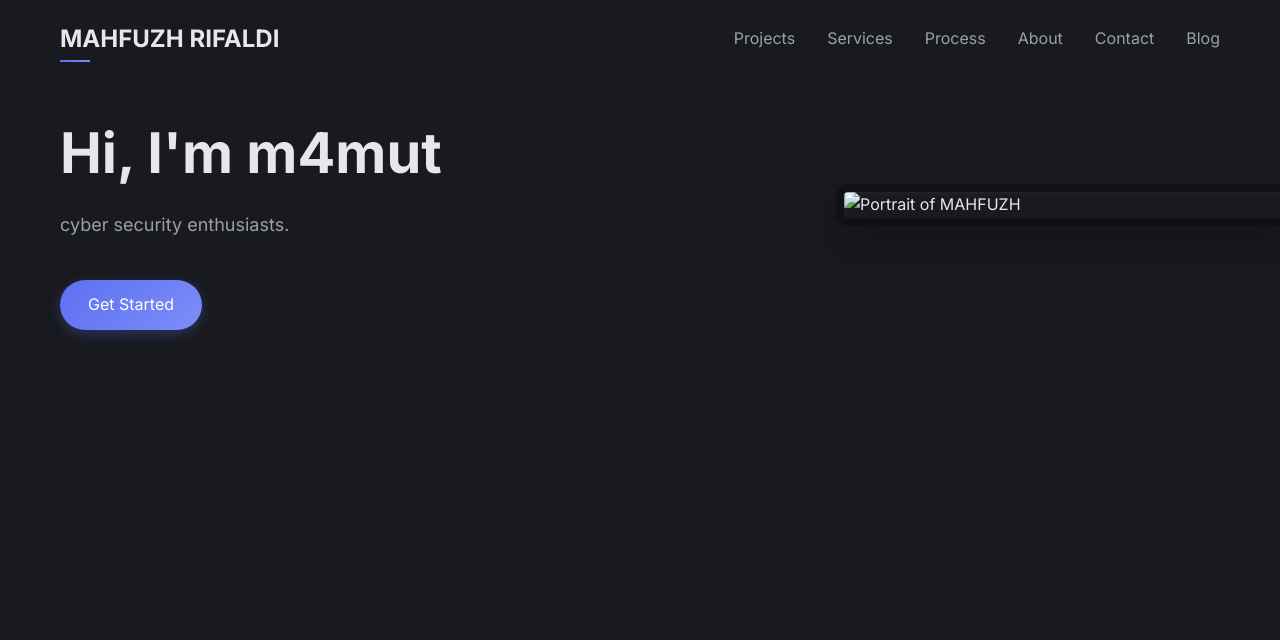
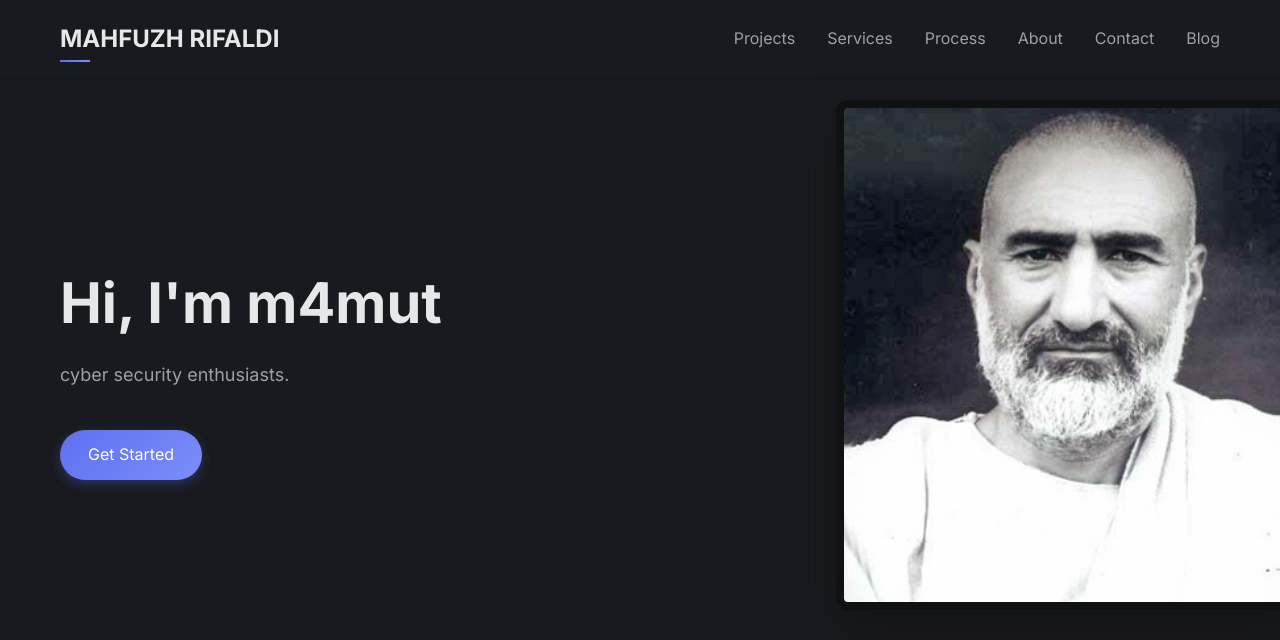
Before and after one commit to MahfuzhRifaldi-mm/Portofolio_2, a plain HTML site: page index.html in a window 1280 px wide. Drawn offline with Linux system fonts and the light colour scheme.

Commit message:
Update index.html

```diff
--- a/index.html
+++ b/index.html
@@ -250,7 +250,7 @@
 
         <aside class="photo-card">
             <!-- Placeholder image; replace with actual portrait URL, e.g., from Unsplash -->
-            <img src="/porto/assets/gambar.jpg" alt="Portrait of MAHFUZH" />
+            <img src="/assets/gambar.jpg" alt="Portrait of MAHFUZH" />
         </aside>
     </main>
 </body>
```
